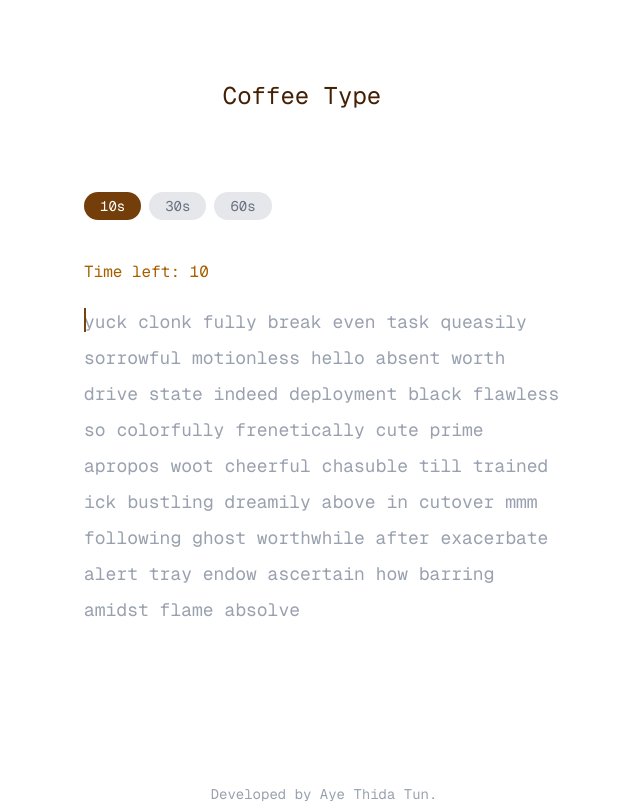
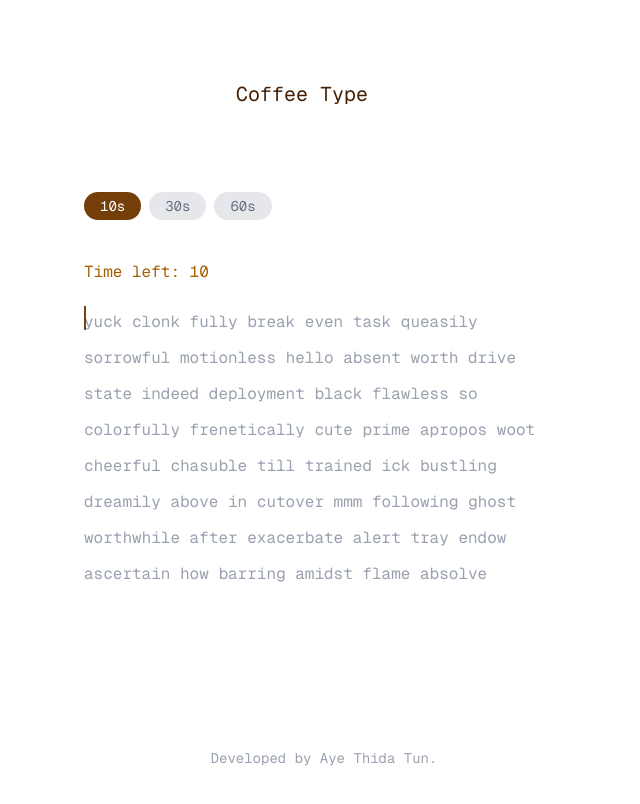
Before and after one commit to AyeThidaTun/typing-game, a Next.js app: page / in a window 1280 px wide. Shown: the whole page, without its empty margins (316-956 px from the left). Built offline with nearby package versions, Linux system fonts and the light colour scheme; some icons are missing.

Commit message:
feat: change text size

```diff
--- a/src/app/_components/random-words.tsx
+++ b/src/app/_components/random-words.tsx
@@ -9,7 +9,7 @@ export default function Faker({ words, typed }: Props) {
   return (
     <div className="relative leading-relaxed">
       <section className="flex flex-col justify-center">
-        <p className="text-start text-lg leading-9 font-mono text-gray-400">
+        <p className="text-start text-md leading-9 font-mono text-gray-400">
           {words}
         </p>
         <UserInput characters={typed} words={words} />
--- a/src/app/_components/user-input.tsx
+++ b/src/app/_components/user-input.tsx
@@ -10,7 +10,7 @@ export default function UserInput({ characters, words }: Props) {
   const userInput = characters.split("");
 
   return (
-    <div className="absolute top-0 font-mono text-lg leading-relaxed whitespace-pre-wrap break-words">
+    <div className="absolute top-0 font-mono text-md leading-relaxed whitespace-pre-wrap break-words">
       {userInput.map((char, index) => {
         const expectedChar = words[index];
         const userInput = char;
@@ -23,7 +23,7 @@ export default function UserInput({ characters, words }: Props) {
         return (
           <span
             key={index}
-            className={cn("text-yellow-700 text-lg leading-9", {
+            className={cn("text-yellow-700 text-md leading-9", {
               "text-red-300": !isCorrect && !isWhitespace,
               "text-yellow-800": isCorrect && !isWhitespace,
               "bg-red-500/50": !isCorrect && isWhitespace,
--- a/src/app/page.tsx
+++ b/src/app/page.tsx
@@ -15,7 +15,7 @@ export default function HomePage() {
     useEngine(selectedTimer);
   return (
     <main className="">
-      <p className="flex justify-center pt-20 text-2xl font-mono text-yellow-950">
+      <p className="flex justify-center pt-20 text-xl font-mono text-yellow-950">
         Coffee Type {""}
         <Icon
           icon="streamline-pixel:food-drink-coffee"
```
